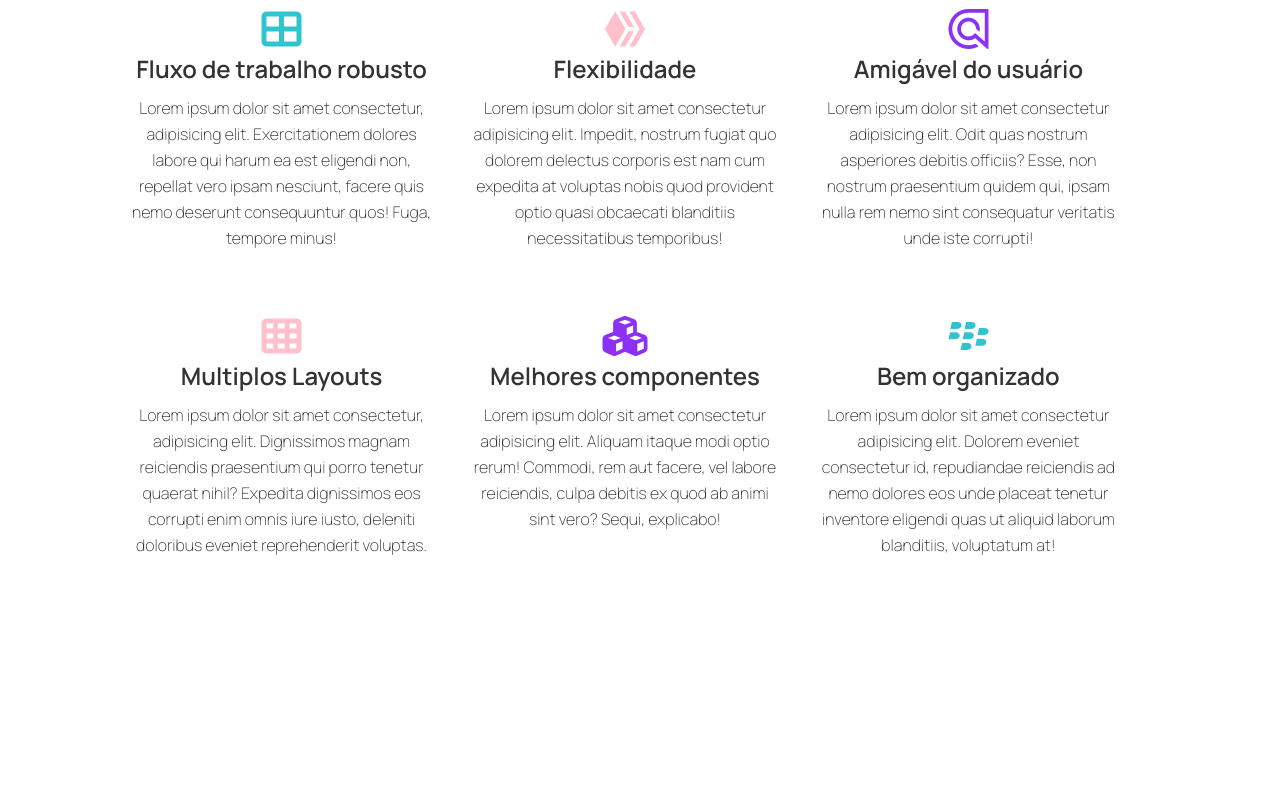
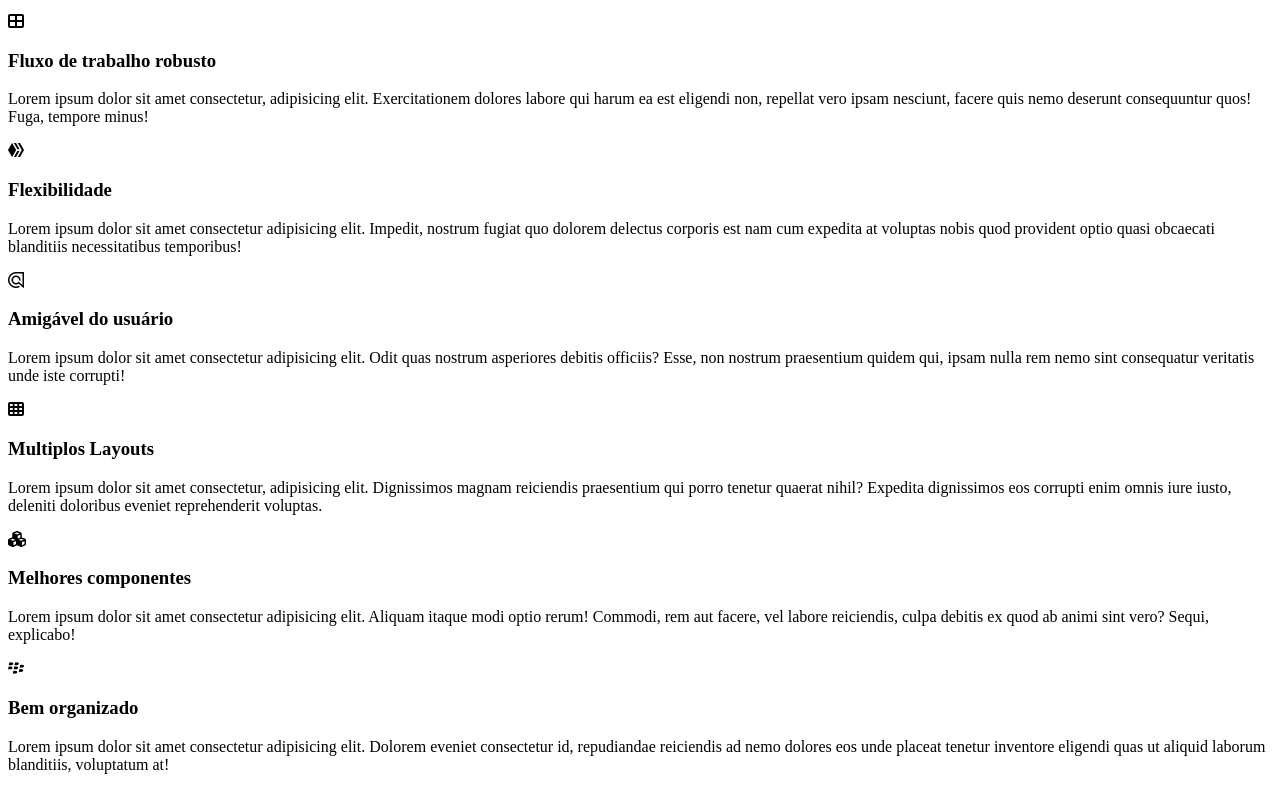
Before and after one commit to inglyd/code1-tecnogueto, a plain HTML site: page Hello-World.html in a window 1280 px wide. Shown: the part 119-909 px from the top of the page. Before the commit the page ends 800 px from the top, so only its background shows below. Drawn offline with Linux system fonts and the light colour scheme.

Commit message:
Update Hello-World.html

```diff
--- a/Hello-World.html
+++ b/Hello-World.html
@@ -9,62 +9,6 @@
     <link rel="preconnect" href="https://fonts.gstatic.com">
     <link href="https://fonts.googleapis.com/css2?family=Manrope:wght@200;600;800&display=swap" rel="stylesheet">
     <script src="https://kit.fontawesome.com/8cd635fca2.js" crossorigin="anonymous"></script>
-
-    <style>
-        * {
-            margin: 0;
-            padding: 0;
-        }
-
-        body {
-            font-family: 'Manrope', sans-serif;
-            color: #333333;
-            font-size: 16px;
-            line-height: 26px;
-        }
-
-        .conteudo {
-            width: 80%;
-            max-width: 1140px;
-            min-width: 60%;
-            margin: 0px auto 0px auto;
-        }
-
-        .bloco-de-recurso {
-            text-align: center;
-            width: 30%;
-            margin: 50px 30px 15px 0;
-        }
-
-        .bloco-de-recurso i {
-            font-size: 40px;
-        }
-
-        .color-lilas {
-            color: #8C30F5;
-        }
-
-        .color-rosa {
-            color: pink
-        }
-
-        .color-verde {
-            color: #2EC5CE
-        }
-
-        .titulo-bloco-de-recursos {
-            font-size: 24px;
-            margin-bottom: 8px;
-            line-height: 36px;
-            font-weight: 600;
-        }
-
-        .todos-os-blocos-de-recurso {
-            display: flex;
-            flex-wrap: wrap;
-            justify-content: space-between;
-        }
-    </style>
 </head>
 
 <body>
```
